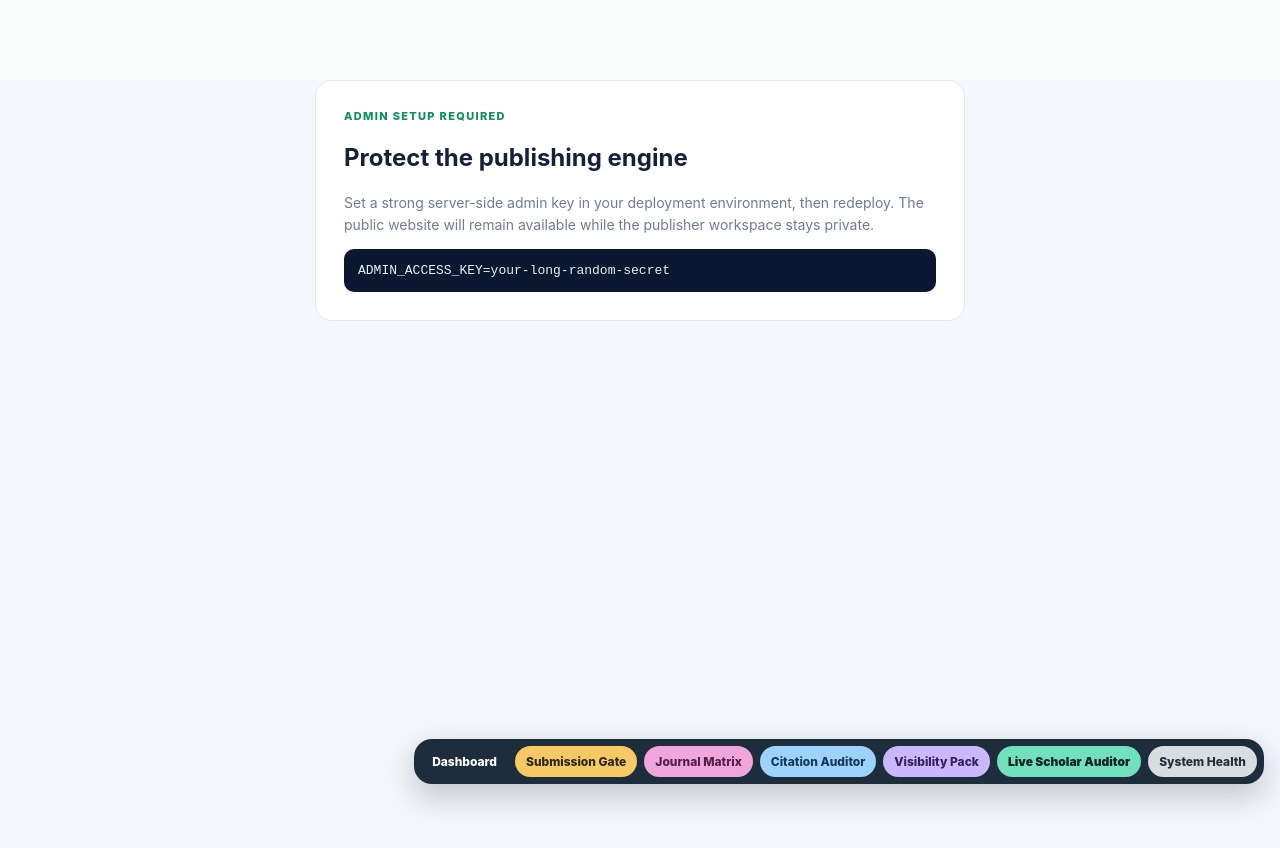
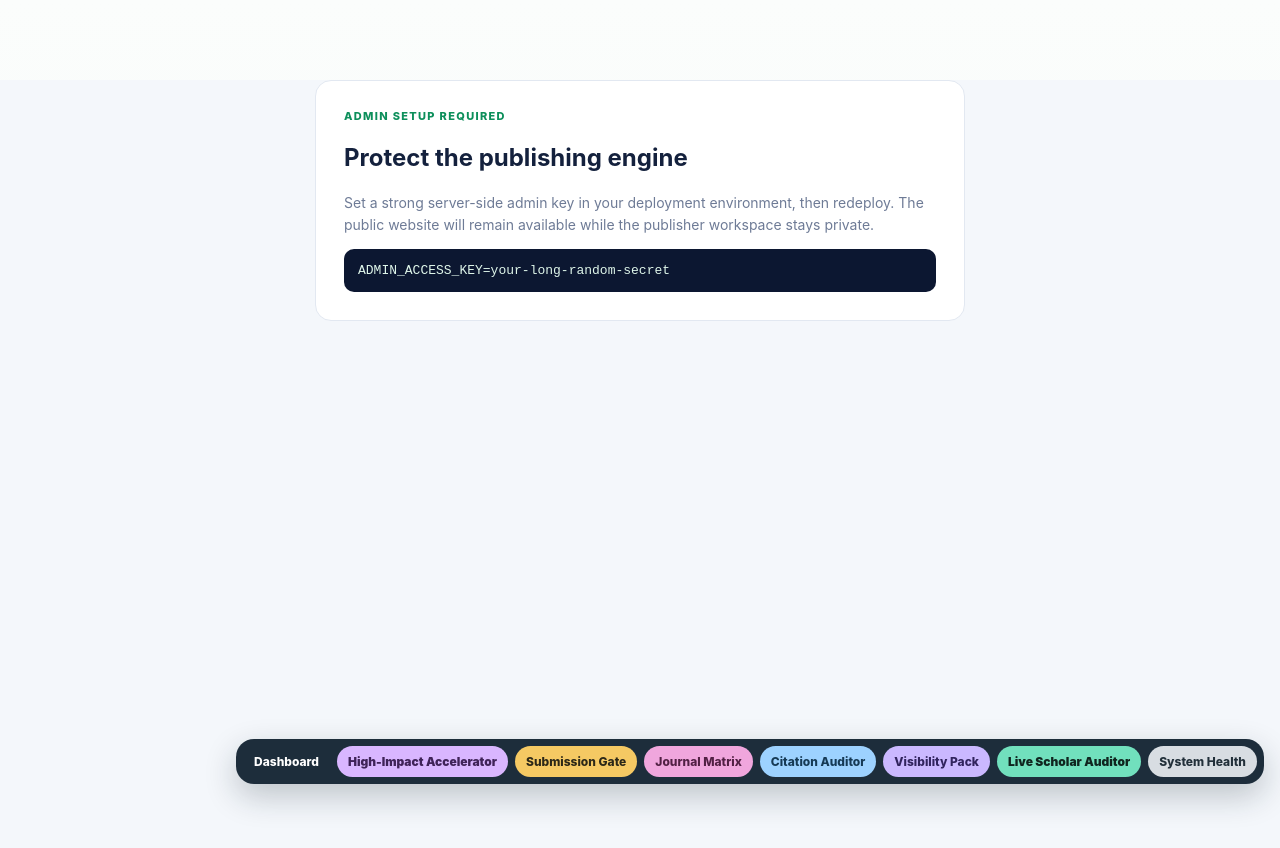
Before and after one commit to mabrig1/publish, a Next.js app: page /admin in a window 1280 px wide. Shown: the top 848 px of the page. Built offline with nearby package versions, Linux system fonts and the light colour scheme.

Commit message:
Add high-impact accelerator to publisher navigation

```diff
--- a/app/admin/layout.tsx
+++ b/app/admin/layout.tsx
@@ -33,6 +33,7 @@ export default function AdminLayout({ children }: { children: ReactNode }) {
         }}
       >
         <a href="/admin" style={linkStyle}>Dashboard</a>
+        <a href="/admin/high-impact" style={{ ...linkStyle, background: "#d9b6ff", color: "#3f2358", fontWeight: 900 }}>High-Impact Accelerator</a>
         <a href="/admin/submission-readiness" style={{ ...linkStyle, background: "#f5c963", color: "#2c2818" }}>Submission Gate</a>
         <a href="/admin/journal-matrix" style={{ ...linkStyle, background: "#f0a6dd", color: "#522044" }}>Journal Matrix</a>
         <a href="/admin/citation-auditor" style={{ ...linkStyle, background: "#9dd2ff", color: "#163a55" }}>Citation Auditor</a>
```
